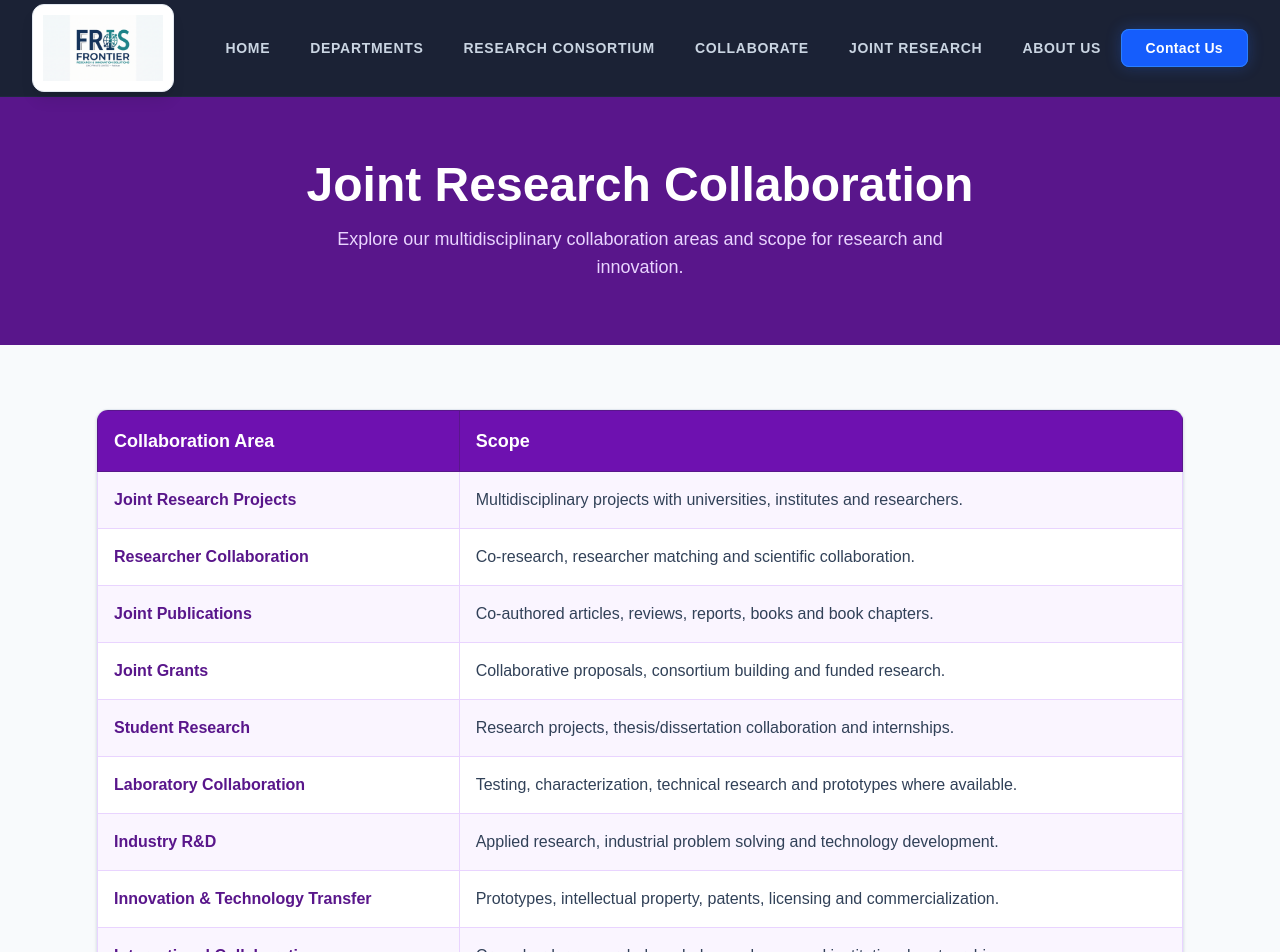
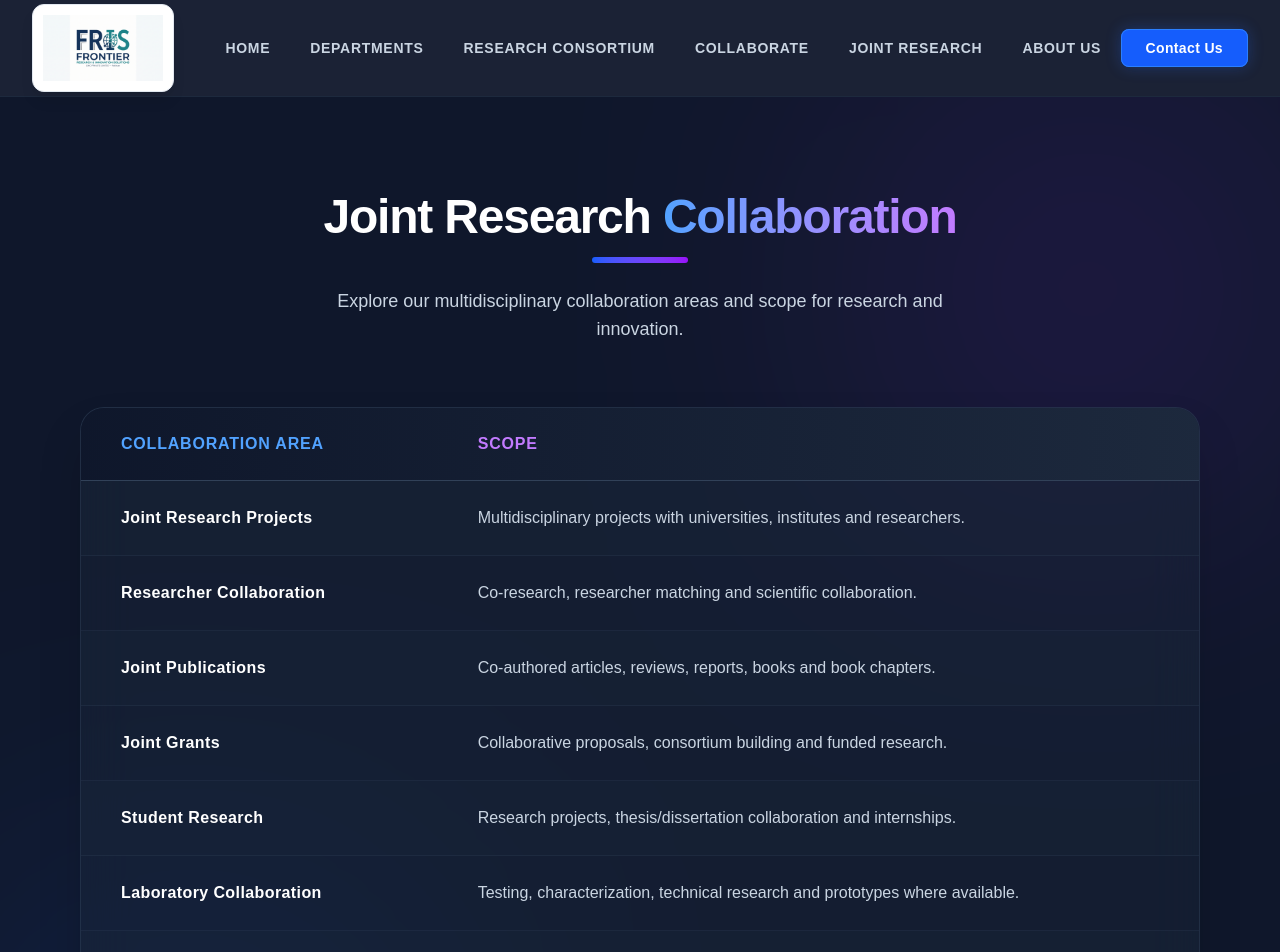
Before and after one commit to saeed7979-svg/frontier-research, a Next.js app: page /joint-research in a window 1280 px wide. Shown: the top 952 px of the page. Built offline with nearby package versions, Linux system fonts and the light colour scheme.

Commit message:
joint reserach update

```diff
--- a/app/joint-research/page.tsx
+++ b/app/joint-research/page.tsx
@@ -1,71 +1,66 @@
 import React from 'react';
 
 export default function JointResearch() {
+  const collaborationData = [
+    { area: "Joint Research Projects", scope: "Multidisciplinary projects with universities, institutes and researchers." },
+    { area: "Researcher Collaboration", scope: "Co-research, researcher matching and scientific collaboration." },
+    { area: "Joint Publications", scope: "Co-authored articles, reviews, reports, books and book chapters." },
+    { area: "Joint Grants", scope: "Collaborative proposals, consortium building and funded research." },
+    { area: "Student Research", scope: "Research projects, thesis/dissertation collaboration and internships." },
+    { area: "Laboratory Collaboration", scope: "Testing, characterization, technical research and prototypes where available." },
+    { area: "Industry R&D", scope: "Applied research, industrial problem solving and technology development." },
+    { area: "Innovation & Technology Transfer", scope: "Prototypes, intellectual property, patents, licensing and commercialization." },
+    { area: "International Collaboration", scope: "Cross-border research, knowledge exchange and institutional partnerships." }
+  ];
+
   return (
-    <div className="bg-slate-50 min-h-screen pb-16">
+    <div className="bg-slate-900 min-h-screen py-20 relative overflow-hidden">
 
-      {/* Header Section */}
-      <section className="bg-purple-900 text-white py-16 text-center px-4">
-        <h1 className="text-4xl md:text-5xl font-bold mb-4">Joint Research Collaboration</h1>
-        <p className="text-purple-200 mt-2 text-lg max-w-2xl mx-auto">
-          Explore our multidisciplinary collaboration areas and scope for research and innovation.
-        </p>
-      </section>
+      {/* Background Glowing Orbs */}
+      <div className="absolute top-0 right-0 w-96 h-96 bg-purple-600/20 rounded-full mix-blend-screen filter blur-[150px] pointer-events-none"></div>
+      <div className="absolute bottom-0 left-0 w-96 h-96 bg-blue-600/20 rounded-full mix-blend-screen filter blur-[150px] pointer-events-none"></div>
 
-      {/* Table Section */}
-      <div className="max-w-6xl mx-auto px-4 sm:px-6 lg:px-8 mt-16">
-        <div className="bg-white rounded-xl shadow-sm border border-slate-200 overflow-hidden">
-          <div className="overflow-x-auto">
-            <table className="w-full text-left border-collapse">
-              <thead>
-                <tr className="bg-purple-800 text-white">
-                  <th className="p-4 border border-purple-900 w-1/3 text-lg font-semibold">Collaboration Area</th>
-                  <th className="p-4 border border-purple-900 text-lg font-semibold">Scope</th>
-                </tr>
-              </thead>
-              <tbody className="text-slate-700">
-                <tr className="bg-purple-50 hover:bg-purple-100 transition-colors">
-                  <td className="p-4 border border-purple-200 font-bold text-purple-900">Joint Research Projects</td>
-                  <td className="p-4 border border-purple-200">Multidisciplinary projects with universities, institutes and researchers.</td>
-                </tr>
-                <tr>
-                  <td className="p-4 border border-purple-200 font-bold text-purple-900">Researcher Collaboration</td>
-                  <td className="p-4 border border-purple-200">Co-research, researcher matching and scientific collaboration.</td>
-                </tr>
-                <tr className="bg-purple-50 hover:bg-purple-100 transition-colors">
-                  <td className="p-4 border border-purple-200 font-bold text-purple-900">Joint Publications</td>
-                  <td className="p-4 border border-purple-200">Co-authored articles, reviews, reports, books and book chapters.</td>
-                </tr>
-                <tr>
-                  <td className="p-4 border border-purple-200 font-bold text-purple-900">Joint Grants</td>
-                  <td className="p-4 border border-purple-200">Collaborative proposals, consortium building and funded research.</td>
-                </tr>
-                <tr className="bg-purple-50 hover:bg-purple-100 transition-colors">
-                  <td className="p-4 border border-purple-200 font-bold text-purple-900">Student Research</td>
-                  <td className="p-4 border border-purple-200">Research projects, thesis/dissertation collaboration and internships.</td>
-                </tr>
-                <tr>
-                  <td className="p-4 border border-purple-200 font-bold text-purple-900">Laboratory Collaboration</td>
-                  <td className="p-4 border border-purple-200">Testing, characterization, technical research and prototypes where available.</td>
-                </tr>
-                <tr className="bg-purple-50 hover:bg-purple-100 transition-colors">
-                  <td className="p-4 border border-purple-200 font-bold text-purple-900">Industry R&D</td>
-                  <td className="p-4 border border-purple-200">Applied research, industrial problem solving and technology development.</td>
-                </tr>
-                <tr>
-                  <td className="p-4 border border-purple-200 font-bold text-purple-900">Innovation & Technology Transfer</td>
-                  <td className="p-4 border border-purple-200">Prototypes, intellectual property, patents, licensing and commercialization.</td>
-                </tr>
-                <tr className="bg-purple-50 hover:bg-purple-100 transition-colors">
-                  <td className="p-4 border border-purple-200 font-bold text-purple-900">International Collaboration</td>
-                  <td className="p-4 border border-purple-200">Cross-border research, knowledge exchange and institutional partnerships.</td>
-                </tr>
-              </tbody>
-            </table>
+      <div className="max-w-6xl mx-auto px-4 relative z-10">
+
+        {/* Header Section */}
+        <div className="text-center mb-16 mt-4">
+          <h1 className="text-4xl md:text-5xl font-extrabold text-white tracking-tight mb-4">
+            Joint Research <span className="text-transparent bg-clip-text bg-gradient-to-r from-blue-400 to-purple-400">Collaboration</span>
+          </h1>
+          <div className="w-24 h-1.5 bg-gradient-to-r from-blue-600 to-purple-600 mx-auto mb-6 rounded-full"></div>
+          <p className="text-lg text-slate-300 max-w-2xl mx-auto">
+            Explore our multidisciplinary collaboration areas and scope for research and innovation.
+          </p>
+        </div>
+
+        {/* Professional Dark Glass Table */}
+        <div className="bg-slate-800/40 backdrop-blur-xl border border-slate-700/50 rounded-3xl shadow-2xl overflow-hidden mb-12">
+
+          {/* Table Header (Modern Dark Gradient) */}
+          <div className="bg-gradient-to-r from-slate-900 to-slate-800 p-6 flex font-bold text-white text-lg border-b border-slate-700">
+            <div className="w-1/3 px-4 tracking-wider uppercase text-sm md:text-base text-blue-400">Collaboration Area</div>
+            <div className="w-2/3 px-4 tracking-wider uppercase text-sm md:text-base text-purple-400">Scope</div>
+          </div>
+
+          {/* Table Rows */}
+          <div className="flex flex-col">
+            {collaborationData.map((item, index) => (
+              <div
+                key={index}
+                className={`flex p-6 border-b border-slate-700/30 hover:bg-slate-700/50 transition-all duration-300 ${index % 2 === 0 ? 'bg-slate-800/20' : 'bg-transparent'}`}
+              >
+                <div className="w-1/3 px-4 text-white font-bold flex items-center pr-6 tracking-wide">
+                  {item.area}
+                </div>
+                <div className="w-2/3 px-4 text-slate-300 leading-relaxed">
+                  {item.scope}
+                </div>
+              </div>
+            ))}
           </div>
         </div>
+
       </div>
-
     </div>
   );
 }
```
